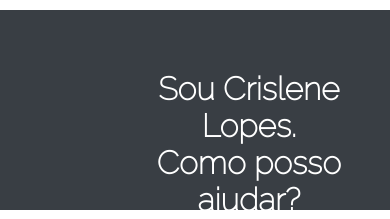
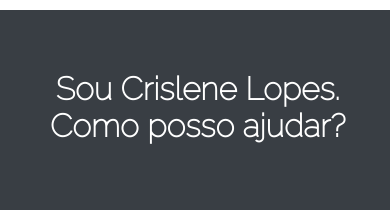
Before and after one commit to dayvison-lima/crislenelopes, a React (Create React App) app: page / in a window 390 px wide. Shown: the part 625-844 px from the top of the page. Built offline with nearby package versions, Linux system fonts and the light colour scheme.

Commit message:
resolvido block

```diff
--- a/src/styles/body.css
+++ b/src/styles/body.css
@@ -6,6 +6,7 @@
     flex-direction: row;
     justify-content: center;
     align-items: center;
+
 }
 
 .profile-photo {
@@ -190,7 +191,7 @@
 
    .blockbox {
         background-color: rgb(57, 62, 68);
-        width: 80%;
+        width: 390px;
         height: 200px;
         /* border: 5px solid red; */
         display: flex;
@@ -216,7 +217,7 @@
         font-size: 2em;
         color: white;
         margin-top: 60px;
-        margin-left: 125px;
+        margin-left: 50px;
 
     }
 
```
